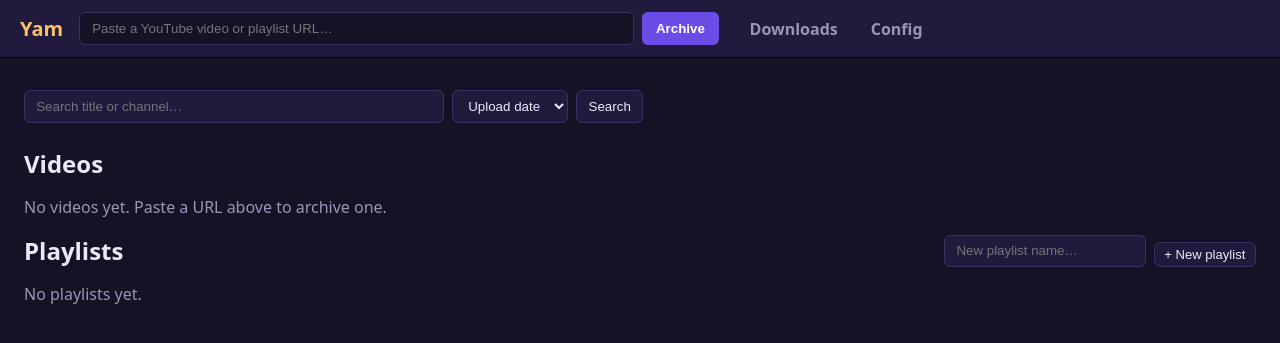
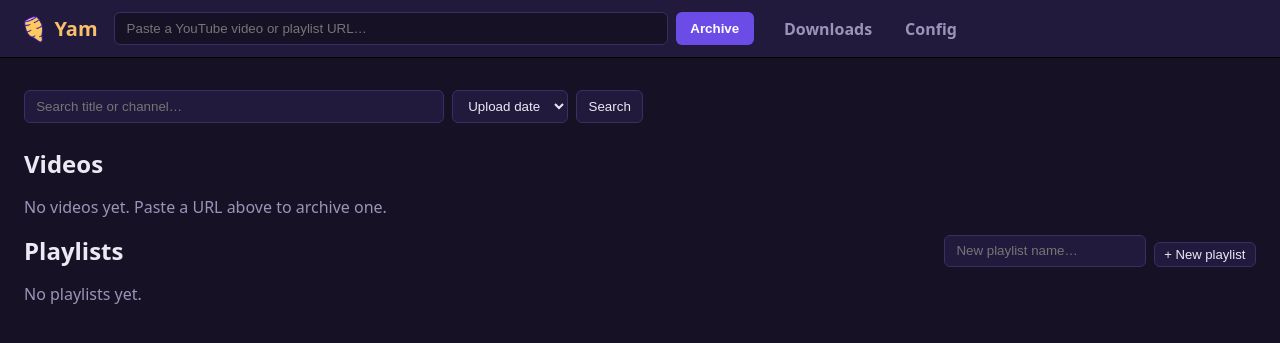
Before and after one commit to benmandrew/yam, a FastAPI app: page / in a window 1280 px wide. Shown: the top 343 px of the page. Run offline with FastAPI, Linux system fonts and the light colour scheme; parts of the project's set-up code (start-up, migrations or seed data) failed here and were passed over.

Commit message:
feat(ui): show the yam icon beside the title in the top bar

```diff
--- a/yam/static/style.css
+++ b/yam/static/style.css
@@ -33,7 +33,12 @@ body {
   font-size: 1.25rem;
   color: var(--amber);
   text-decoration: none;
+  display: inline-flex;
+  align-items: center;
+  gap: 0.4rem;
 }
+
+.brand img { display: block; }
 
 .add-form {
   display: flex;
--- a/yam/templates/base.html
+++ b/yam/templates/base.html
@@ -39,7 +39,7 @@
 </head>
 <body>
   <header class="topbar">
-    <a class="brand" href="/">Yam</a>
+    <a class="brand" href="/"><img src="/static/favicon.png" alt="" width="28" height="28">Yam</a>
     <form class="add-form" method="post" action="/api/download">
       <input type="url" name="url" placeholder="Paste a YouTube video or playlist URL…" required>
       <button type="submit">Archive</button>
```
